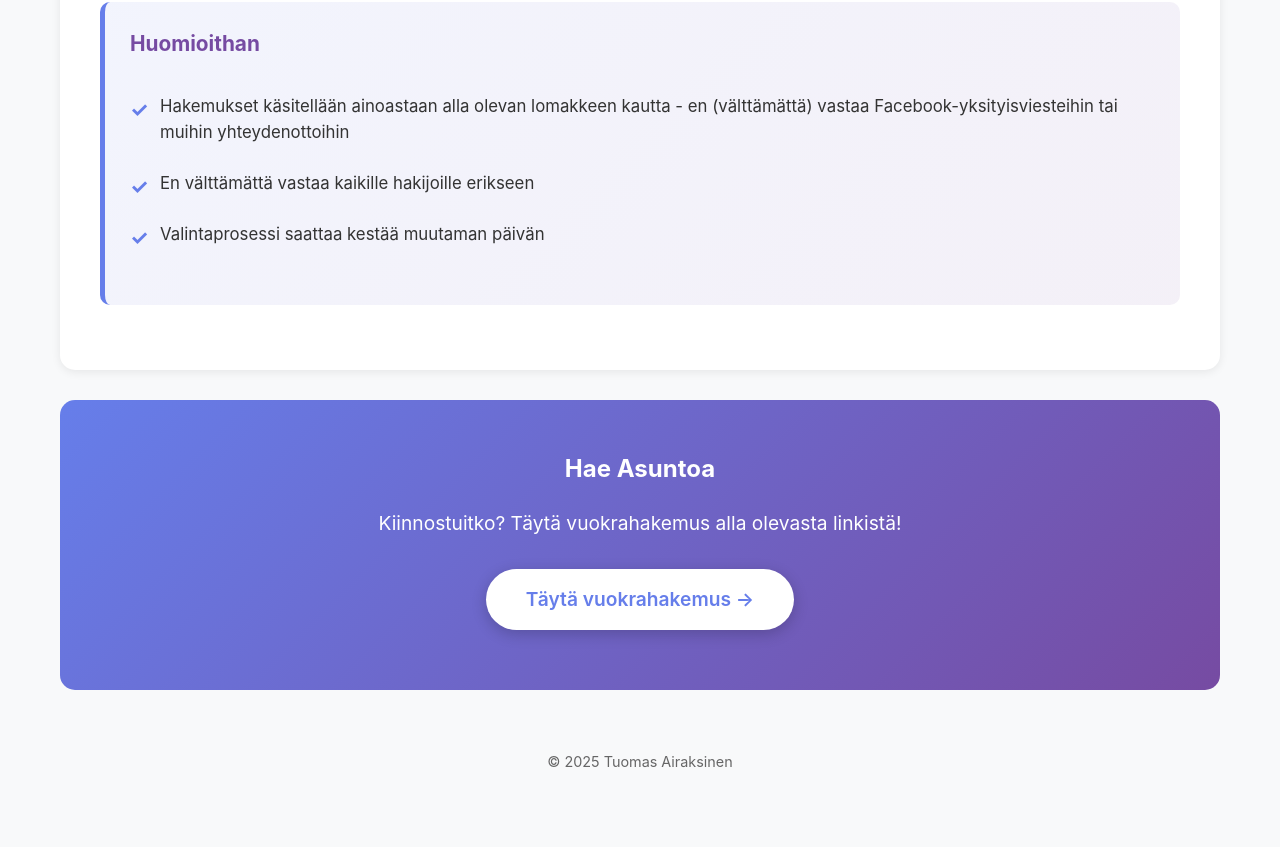
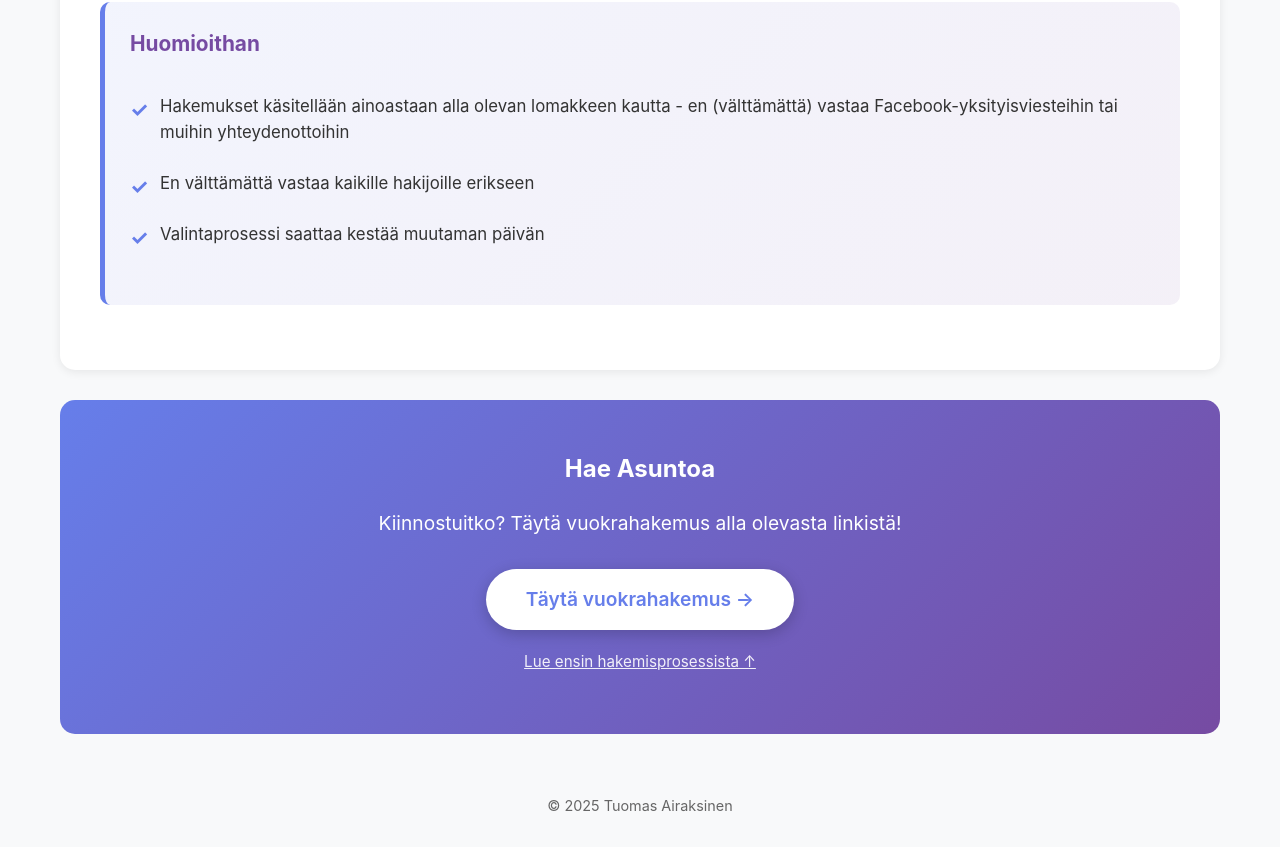
Before and after one commit to tuomas2/homepage, a plain HTML site: page ahde-vuokrailmoitus/index.html in a window 1280 px wide. Shown: the part 5627-6474 px from the top of the page. Before the commit the page ends 6430 px from the top, so only its background shows below. Drawn offline with Linux system fonts and the light colour scheme.

Commit message:
Add section ID and link to application process in index.html

```diff
--- a/ahde-vuokrailmoitus/index.html
+++ b/ahde-vuokrailmoitus/index.html
@@ -613,7 +613,7 @@
             </ul>
         </div>
 
-        <div class="section">
+        <div class="section" id="hakemisprosessi">
             <h2>Hakeminen ja vuokrausprosessi</h2>
             <div class="description">
                 <p>Vuokrausprosessi etenee seuraavasti:</p>
@@ -646,6 +646,12 @@
                    onmouseover="this.style.transform='scale(1.05)'; this.style.boxShadow='0 6px 20px rgba(0,0,0,0.3)';"
                    onmouseout="this.style.transform='scale(1)'; this.style.boxShadow='0 4px 15px rgba(0,0,0,0.2)';">
                     Täytä vuokrahakemus →
+                </a>
+            </p>
+            <p style="margin-top: 20px; font-size: 0.95rem;">
+                <a href="#hakemisprosessi"
+                   style="color: rgba(255, 255, 255, 0.9); text-decoration: underline;">
+                    Lue ensin hakemisprosessista ↑
                 </a>
             </p>
         </div>
```
